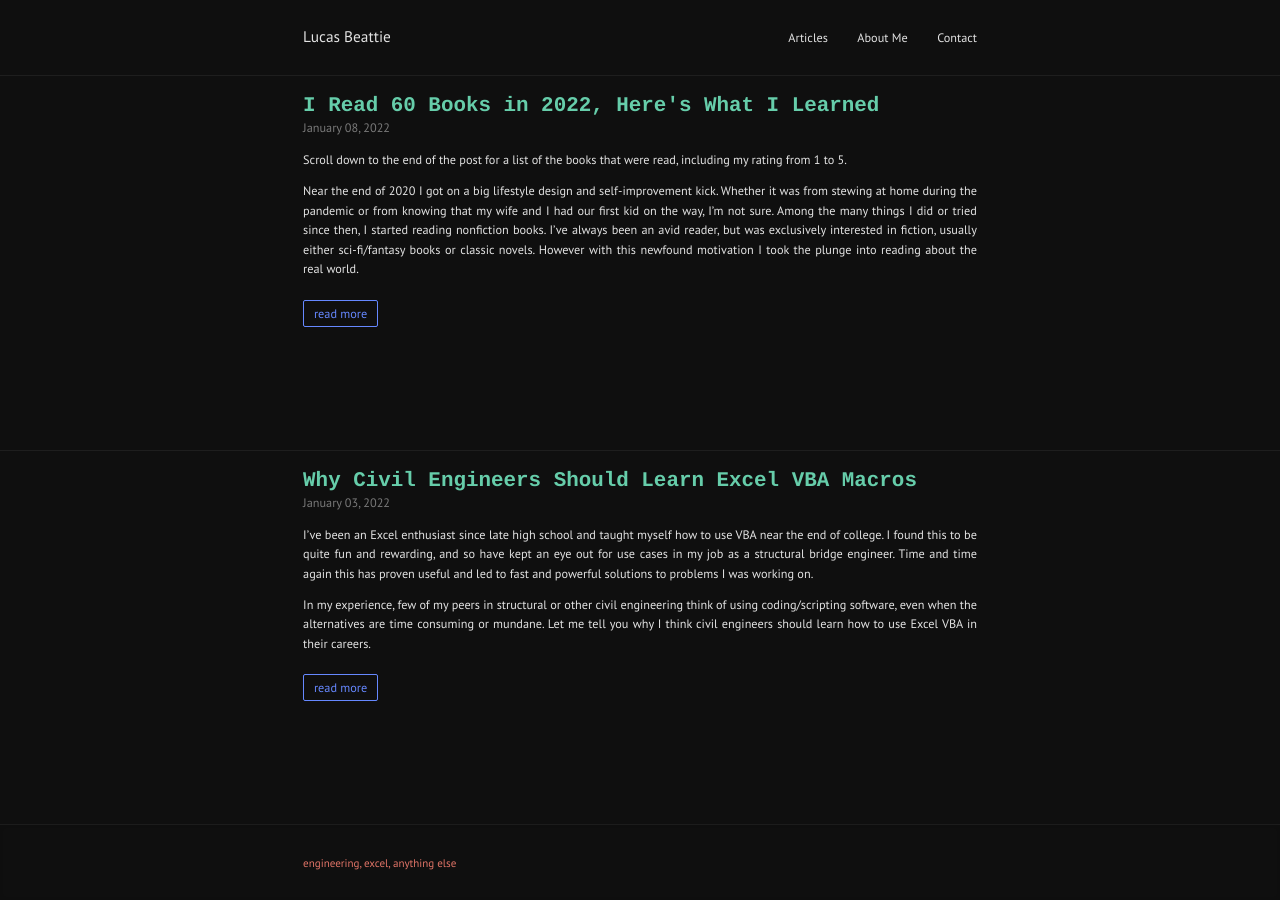
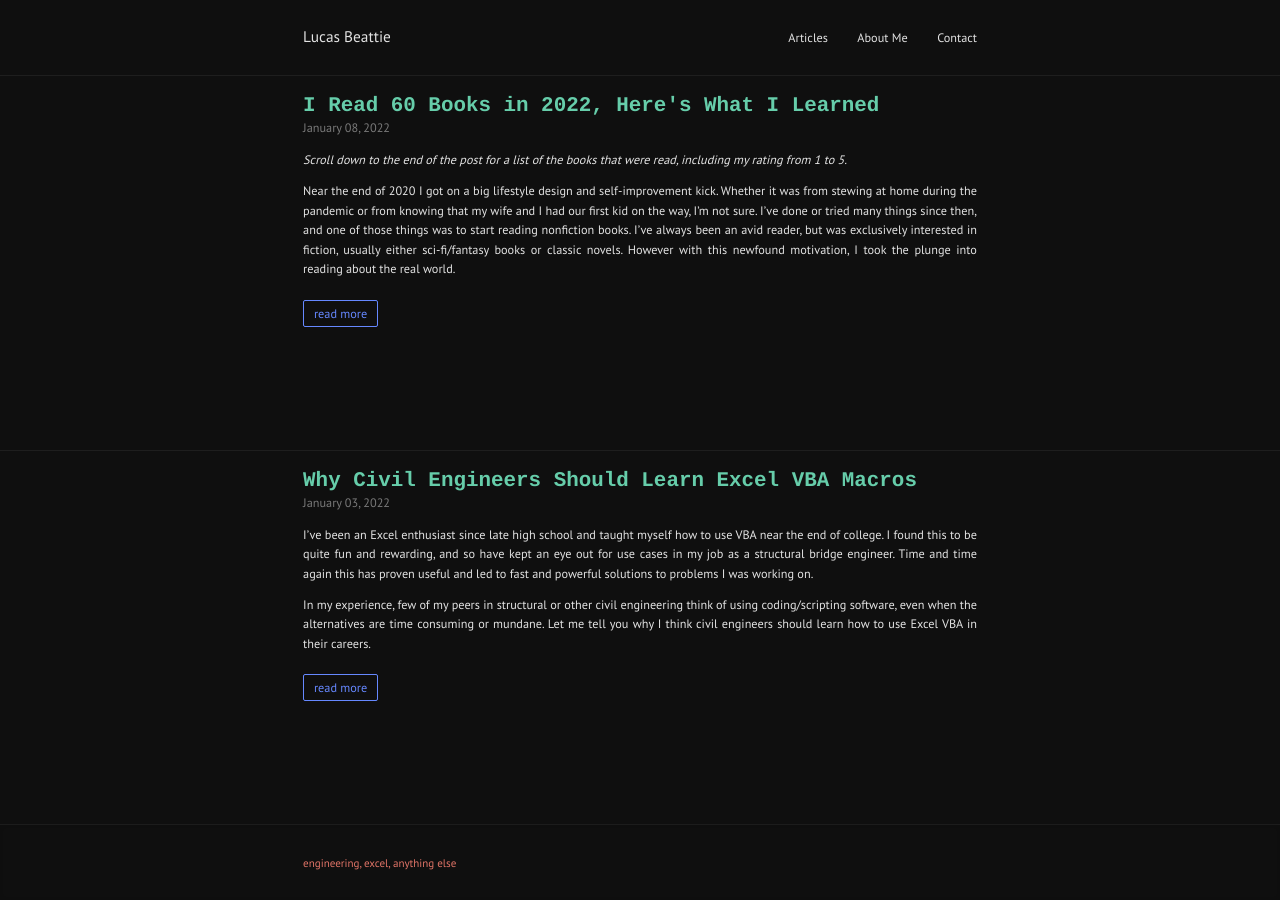
Before and after one commit to labeattie/testpreviewsite, a Jekyll site: the page built from articles.html, in a window 1280 px wide. Built offline with Jekyll 4.4.1, drawn with Linux system fonts in a browser that asks for light colours.

Commit message:
article edits

```diff
--- a/_posts/2022-01-08-i-read-60-books-in-2022.md
+++ b/_posts/2022-01-08-i-read-60-books-in-2022.md
@@ -4,65 +4,69 @@
 categories: books
 ---
 
-Scroll down to the end of the post for a list of the books that were read, including my rating from 1 to 5.
+*Scroll down to the end of the post for a list of the books that were read, including my rating from 1 to 5.*
 
-Near the end of 2020 I got on a big lifestyle design and self-improvement kick. Whether it was from stewing at home during the pandemic or from knowing that my wife and I had our first kid on the way, I’m not sure. Among the many things I did or tried since then, I started reading nonfiction books. I’ve always been an avid reader, but was exclusively interested in fiction, usually either sci-fi/fantasy books or classic novels. However with this newfound motivation I took the plunge into reading about the real world.
+Near the end of 2020 I got on a big lifestyle design and self-improvement kick. Whether it was from stewing at home during the pandemic or from knowing that my wife and I had our first kid on the way, I'm not sure. I've done or tried many things since then, and one of those things was to start reading nonfiction books. I've always been an avid reader, but was exclusively interested in fiction, usually either sci-fi/fantasy books or classic novels. However with this newfound motivation, I took the plunge into reading about the real world.
 
 
 
-When 2022 rolled around, I decided to take it step further and aimed to read 52 books over the course of the year (1 per week), which soon changed to 60 books (5 per month). I was successful in that goal, relying heavily on listening to audiobooks while doing chores or driving, and learned a lot! In this article I’ll outline some of my main lessons, takeaways, or action items resulting from this reading binge. I will also highlight which books were my top few favorites and what they were about. Let’s jump in!
+When 2022 rolled around, I decided to take it step further and aimed to read 52 books over the course of the year (1 per week), which soon changed to 60 books (5 per month). I was successful in that goal, relying heavily on listening to audiobooks while doing chores or driving, and learned a lot! In this article I'll outline some of my main lessons, takeaways, or action items resulting from this reading binge. I will also highlight which books were my top few favorites and what they were about. Let's jump in.
 
 ![books](/assets/books.png){: width="600" }
 
 ## Genres Included
 Most of the books I read fell into the following broad genres, with a few examples each.
 
-General self-improvement was a large portion of the reading list, comprising books such as Atomic Habits, The Seven Habits of Highly Effective People, and Miracle Morning.
+General **self-improvement** was a large portion of the reading list, comprising books such as *Atomic Habits*, *The Seven Habits of Highly Effective People*, and *Miracle Morning*.
 
-I also have a strong interest in personal finance and love a lot of the concepts in the financial independence community, which will likely come up in future posts. Some books I read in the genre this year include The Richest Man in Babylon, Wealth Can’t Wait, and The Psychology of Money.
+I also have a strong interest in **personal finance** and love a lot of the concepts in the financial independence community, which will likely come up in future posts. Some books I read in the genre this year include *The Richest Man in Babylon*, *Wealth Can't Wait*, and *The Psychology of Money*.
 
-I read several real estate books such as The Book on Rental Property Investing, Building Wealth One House at a Time, and Landlording on Autopilot. I closed on my first house to rent out in March of 2022, which I plan to write a bit about in the future.
+I read several **real estate** books such as *The Book on Rental Property Investing*, *Building Wealth One House at a Time*, and *Landlording on Autopilot*. I closed on my first house to rent out in March of 2022, which I plan to write a bit about in the future.
 
-I would call the genre of several of the books I read this year productivity. They are mostly about how you approach getting work done and what you should focus on when doing so. Some examples are The ONE Thing, The War of Art, and The Compound Effect.
+I would call the genre of several of the books I read this year **productivity**. They are mostly about how you approach getting work done and what you should focus on when doing so. Some examples are *The ONE Thing*, *The War of Art*, and *The Compound Effect*.
 
-I read some business books this year as well. Some were books on business ownership and some were on management. I have no current plans to open a business, but the books make a great addition to personal finance self-study, and management topics can be advantageous in my current career. A few of those books include The E-Myth Revisited, The Lean Startup, and Managing Oneself.
+I read some **business** books this year as well. Some were books on business ownership and some were on management. I have no current plans to open a business, but the books make a great addition to personal finance self-study, and management topics can be advantageous in my current career. A few of those books include *The E-Myth Revisited*, *The Lean Startup*, and *Managing Oneself*.
 
-Psychology is the subject of a good number of the books in the list. Topics such as happiness, motivation, mindset, and persuasion were all present.  Mindset, The Happiness Advantage, and Drive: The Surprising Truth About What Motivates Us are among the psych books read.
+**Psychology** is the subject of a good number of the books in the list. Topics such as happiness, motivation, mindset, and persuasion were all present.  *Mindset*, *The Happiness Advantage*, and *Drive: The Surprising Truth About What Motivates Us* are among the psych books read.
 
-Finally, I would call probably my favorite genre lifestyle design. These books focus on the choices and assumptions we make about we live our lives and provide thoughts, examples, and frameworks to evaluate our lives’ directions and how we think about them. Some of these were The 4-Hour Workweek, Set For Life, Essentialism, and Designing Your Life.
+Finally, I would call probably my favorite genre **lifestyle design**. These books focus on the choices and assumptions we make about we live our lives and provide thoughts, examples, and frameworks to evaluate our lives' directions and how we think about them. Some of these were *The 4-Hour Workweek*, *Set For Life*, *Essentialism*, and *Designing Your Life*.
 
 ## Top 3 Favorites
-Die With Zero by Bill Perkins – As someone who places a high value on frugality, I thought I would scoff at the opulence of a poker-loving hedge fund manager telling me I should be sure to spend all my money before I die. But I was wrong.
+**Die With Zero by Bill Perkins** - As someone who places a high value on frugality, I thought I would scoff at the opulence of a poker-loving hedge fund manager telling me I should be sure to spend all my money before I die. But I was wrong.
 
-My lessons from this book boil down to living intentionally, making sure to “invest” in memorable experiences, which pay a “memory dividend”. And inspired me to think I want to take whatever money I want to set aside for my children or for charity, and give it to them well before I die.
+My lessons from this book boil down to living intentionally, and making sure to "invest" in unforgettable experiences, which pay a "memory dividend". And it inspired me to want to take the money I would to set aside for my children or for charity, and give it to them well before I die.
 
-The Big Leap by Gay Hendricks – This is a more touchy-feely self-help book, and I was into it. Two of the main ideas in it are to constantly work toward avoiding your “Upper Limit Problems”, and working in your “Zone of Genius” as much as possible.
+**The Big Leap by Gay Hendricks** - This is a more touchy-feely self-help book, and I was into it. Two of the main ideas in it are to constantly work toward avoiding your "Upper Limit Problems", and working in your "Zone of Genius" as much as possible.
 
-The Upper Limit Problem is a form of self-sabotage we all unwittingly fall into when things are going well. So instead we have to learn to accept good feelings and allow ourselves to stay happy rather than crash after realizing a success.
+The Upper Limit Problem is a form of self-sabotage we all unwittingly fall into when things are going well. So instead we have to learn to accept good feelings and allow ourselves to stay happy, rather than crashing after realizing a success.
 
-Moving up from your “Zone of Competence” to working more in your “Zone of Genius” is exactly what it sounds like. I found it inspiring me to want to really dig deep and focus on what I find fascinating and invigorating in my profession.
+Moving up from your "Zone of Competence" to working more in your "Zone of Genius" is exactly what it sounds like. I found it inspiring me to want to really dig deep and focus on what I find fascinating and invigorating in my profession.
 
-So Good They Can’t Ignore You by Cal Newport –This is a book about developing a satisfying and inspiring career. Some of the primary points as I see them are as follows.
+**So Good They Can't Ignore You by Cal Newport** - This is a book about developing a satisfying and inspiring career. Some of the primary points as I see them are as follows.
 
-Searching for your “passion” will likely leave you unfulfilled, because passion must be developed through mastery of a subject. One should endeavor to perform “deliberate practice” to get better at the important skills within their profession. Autonomy and a sense of purpose should be sought and valued highly. However, one should not expect to achieve either of these until they have advanced reasonably far in their field.
+* Searching for your "passion" will likely leave you unfulfilled, because passion must be developed through mastery of a subject.
+* One should endeavor to perform "deliberate practice" to get better at the important skills within their profession.
+* Autonomy and a sense of purpose should be sought and valued highly.
+* However, one should not expect to achieve either of these until they have advanced reasonably far in their field.
 
-I must say I was glad the “anti-passion” aspect of it was tempered a bit by having read books like The Big Leap, and The Power of Starting Something Stupid earlier in the year. But I loved it and it left me exceedingly motivated to practice my skills.
+I must say I was glad the "anti-passion" aspect of it was tempered a bit for me by having read books like The Big Leap, and The Power of Starting Something Stupid earlier in the year. But I loved it and it left me exceedingly motivated to practice my skills.
 
 ## Biggest Takeaways
-1.	Live intentionally: This is really the crux of it all. Make sure to spending your time and money on things you value. It’s worth the time and effort to improve your life. Work toward your actions and habits pointing toward an exciting future. And don’t spend time on autopilot, just reacting to the world.
-2.	Say no to the deferred life plan: I came across this term in The Monk and the Riddle. People often just try to get through the week in hopes of enjoying the weekend, all the way up to just trying get through their careers in hopes of enjoying retirement. These are examples of deferred life plans. Instead I want the journey to be exciting throughout.
-3.	Always do the few important things: Little actions and habits stack up and can often forecast where your life will lead. And there are relatively few truly important things you need to do to keep yourself pointed in a positive direction. Always do those things consistently forever, and always get one important thing done every day.
-4.	Do mini-experiments: I’m prone to sitting around and thinking and analyzing far too often. A far better use of time is conducting mini-experiments. Prototype a small version of an idea, put it out in the world, get feedback, and iterate. Don’t be afraid to fail, it’s the best way to make progress, but it does make sense to fail fast and fail small. And these little projects are one of the best ways to discover what direction to take life in, while providing plenty of fun and fulfillment in their own right.
-5.	Open yourself up to the world: Much like the previous point, putting yourself out there and receiving feedback is one of the best ways to grow. It’s also one of the best ways to increase your luck and experience serendipity, perhaps meeting awesome people or finding unexpected opportunities. Be brave and cheerful. The future is bright.
-6.	Know about self-determination theory: Autonomy, competency (mastery), and relatedness (quality social connections) make up what is called self-determination theory in psychology. And purpose is often added to the mix. These can lead to happiness and engaging work. They should be sought and valued highly.
+1.	**Live intentionally**: This is really the crux of it all. Make sure to spend your time and money on things you value. It's worth the time and effort to improve your life. Work toward your actions and habits pointing toward an exciting future. And don't spend time on autopilot, just reacting to the world.
+2.	**Say no to the deferred life plan**: I came across this term in *The Monk and the Riddle*. People often just try to get through the week in hopes of enjoying the weekend, or even just try get through their careers in hopes of enjoying retirement. These are examples of deferred life plans. Instead I want the journey to be exciting throughout.
+3.	**Always do the few important things**: Little actions and habits stack up and can often forecast where your life will lead. And there are relatively few truly important things you need to do to keep yourself pointed in a positive direction. Always do those things consistently forever, and always get one important thing done every day.
+4.	**Do mini-experiments**: I'm prone to sitting around and thinking and analyzing far too long and often. A better use of time is conducting mini-experiments. Prototype a small version of an idea, put it out in the world, get feedback, and iterate. Don't be afraid to fail, it's the best way to make progress. But it does make sense to fail fast and fail small. These little projects are one of the best ways to discover what direction to take life in, while providing plenty of fun and fulfillment in their own right.
+5.	**Open yourself up to the world**: Much like the previous point, putting yourself out there and receiving feedback is one of the best ways to grow. It's also one of the best ways to increase your luck and experience serendipity, perhaps meeting awesome people or finding unexpected opportunities. Be brave and cheerful. The future is bright.
+6.	**Know about self-determination theory**: Autonomy, competency (mastery), and relatedness (quality social connections) make up what is called self-determination theory in psychology. And purpose is often added to the mix. These can lead to happiness and engaging work. They should be sought and valued highly.
 
 ## Future Reading Plans
 
-I had a lot of fun and learned a great deal from this project. However, I don’t plan to read quite as much this year. I tend to have a pretty high analysis to production ratio, as mentioned in point 4 above. So now while I’m feeling motivated and excited by my work and my side projects, I think I should take in less input and focus on production, as well as savoring what I have.
+I had a lot of fun and learned a great deal from this project. However, I don't plan to read quite as much this year. I tend to have a pretty high analysis to production ratio, as mentioned in point 4 above. Right now while I'm feeling motivated and excited by my work and my side projects, I think I should take in less input and focus on production, as well as savoring what I have.
 
 I do still plan to keep reading or listening to nonfiction in general. It has been an excellent addition to my life so far, and at the very least, I will keep my audible subscription well used!
 
 ## List of Nonfiction Books Read in 2022
+
 | No | Book Title                                         | Author                   | Rating/5 |
 |----|----------------------------------------------------|--------------------------|----------|
 | 1  | Atomic Habits                                      | Clear, James             | 5        |
```
